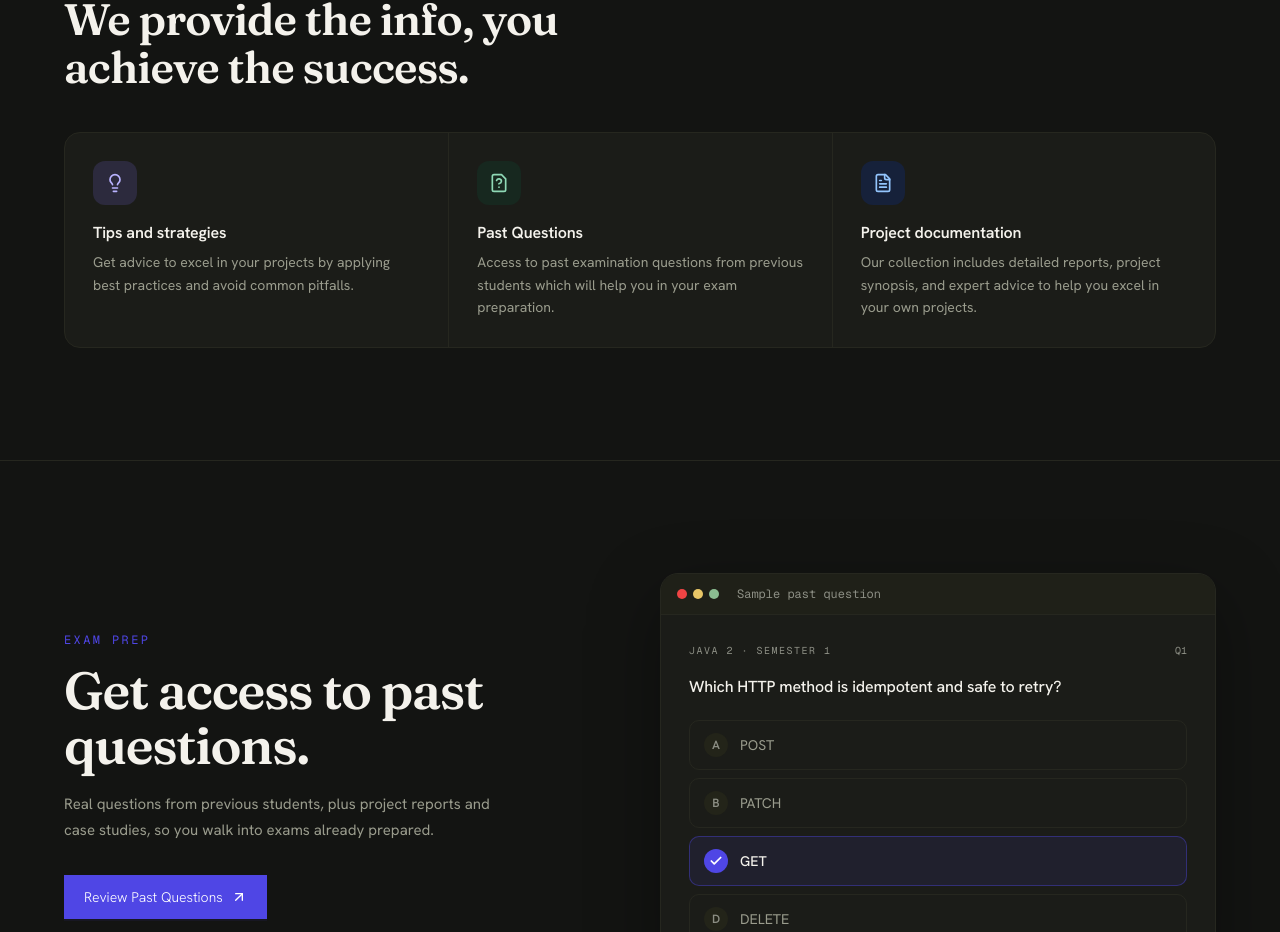
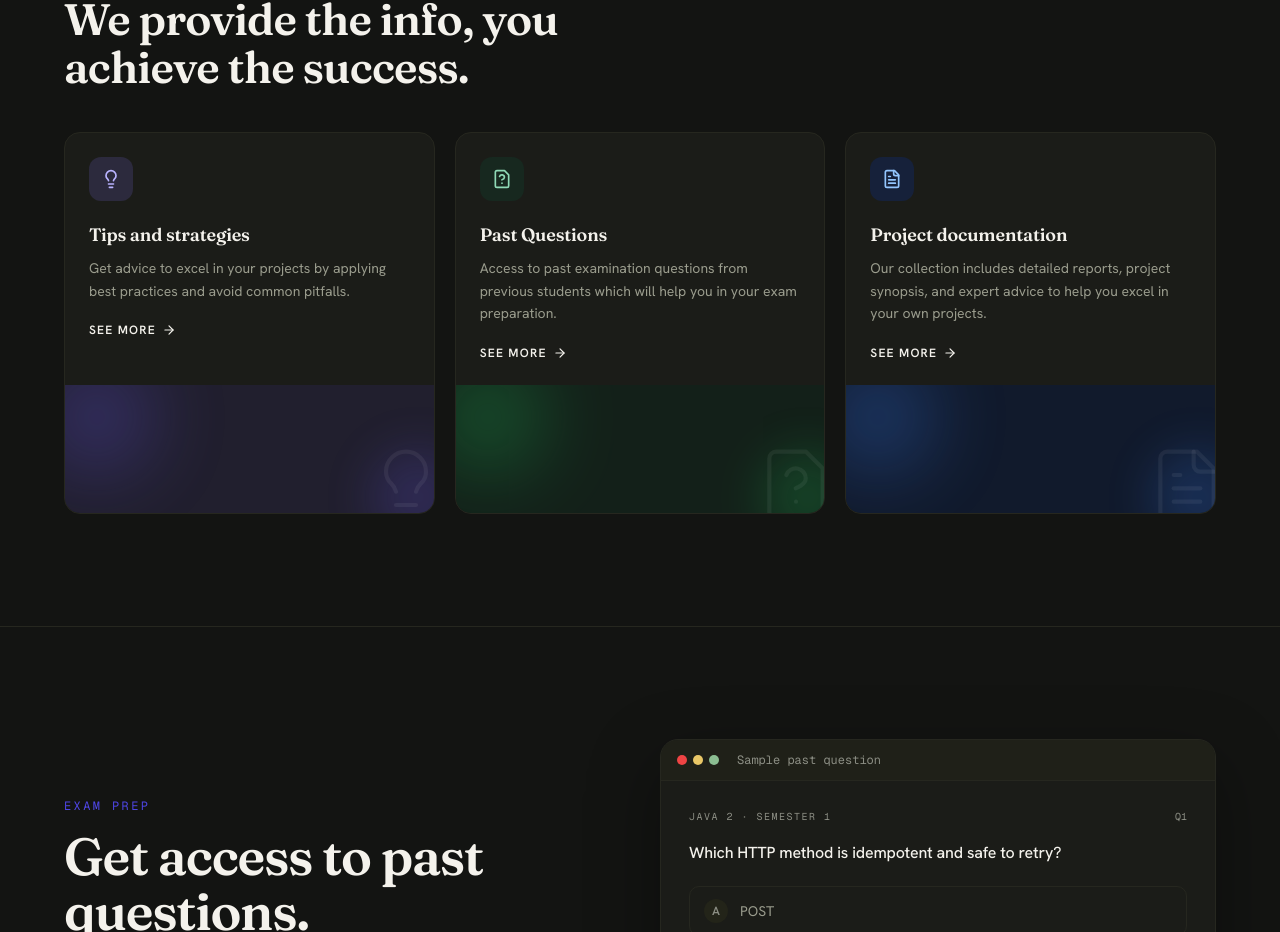
Before and after one commit to somkenemuscle/AppVarsity, a Next.js app: page / in a window 1280 px wide. Shown: the part 1168-2100 px from the top of the page. Built offline with nearby package versions, Linux system fonts and the light colour scheme; no server answers.

Commit message:
Redesign feature cards with icon bands and see-more links

```diff
--- a/components/shared/Services.tsx
+++ b/components/shared/Services.tsx
@@ -1,4 +1,5 @@
-import { Lightbulb, FileQuestion, FileText, LucideIcon } from "lucide-react"
+import Link from "next/link"
+import { Lightbulb, FileQuestion, FileText, LucideIcon, ArrowRight } from "lucide-react"
 import { features } from "@/constants/features"
 
 const icons: Record<string, LucideIcon> = {
@@ -7,10 +8,10 @@ const icons: Record<string, LucideIcon> = {
     "file-text": FileText,
 }
 
-const chipStyles = [
-    "bg-[#2c2a3d] text-[#b9b3ff]",
-    "bg-[#17281f] text-[#8fd9b6]",
-    "bg-[#16213a] text-[#93c5fd]",
+const cardStyles = [
+    { chip: "bg-[#2c2a3d] text-[#b9b3ff]", band: "bg-[#211f2e]", blob: "bg-[#6658e8]" },
+    { chip: "bg-[#17281f] text-[#8fd9b6]", band: "bg-[#132019]", blob: "bg-[#22c55e]" },
+    { chip: "bg-[#16213a] text-[#93c5fd]", band: "bg-[#111a2c]", blob: "bg-[#3b82f6]" },
 ]
 
 export default function Services() {
@@ -22,20 +23,34 @@ export default function Services() {
                     We provide the info, you achieve the success.
                 </h2>
 
-                <div className="mt-10 grid grid-cols-1 divide-y divide-[#26271f] rounded-2xl border border-[#26271f] bg-[#1b1c18] sm:grid-cols-3 sm:divide-x sm:divide-y-0">
+                <div className="mt-10 grid grid-cols-1 gap-5 sm:grid-cols-3">
                     {features.map((feature, index) => {
                         const Icon = icons[feature.icon] ?? Lightbulb
+                        const style = cardStyles[index % cardStyles.length]
                         return (
                             <div
                                 key={feature.name}
-                                className="group flex flex-col items-start gap-4 p-6 md:p-7"
+                                className="group flex flex-col overflow-hidden rounded-2xl border border-[#26271f] bg-[#1b1c18] transition-colors hover:border-[#3a3b32]"
                             >
-                                <div className={`flex h-11 w-11 shrink-0 items-center justify-center rounded-[12px] transition-transform duration-300 group-hover:-translate-y-0.5 ${chipStyles[index % chipStyles.length]}`}>
-                                    <Icon className="h-5 w-5" />
+                                <div className="flex flex-1 flex-col p-6">
+                                    <div className={`flex h-11 w-11 shrink-0 items-center justify-center rounded-[12px] ${style.chip}`}>
+                                        <Icon className="h-5 w-5" />
+                                    </div>
+                                    <h3 className="mt-5 font-display text-lg font-bold text-[#f4f2ec] tracking-[-0.01em]">{feature.name}</h3>
+                                    <p className="mt-2 text-[#9a9c8d] text-sm leading-relaxed">{feature.description}</p>
+                                    <Link
+                                        href={feature.href}
+                                        className="mt-5 inline-flex items-center gap-1.5 text-xs font-semibold uppercase tracking-[0.1em] text-[#f4f2ec] transition-colors hover:text-[#4f46e5]"
+                                    >
+                                        See more
+                                        <ArrowRight className="h-3.5 w-3.5 transition-transform duration-200 group-hover:translate-x-0.5" />
+                                    </Link>
                                 </div>
-                                <div>
-                                    <h3 className="font-semibold text-[#f4f2ec] mb-1.5 tracking-[-0.01em]">{feature.name}</h3>
-                                    <p className="text-[#9a9c8d] text-sm leading-relaxed">{feature.description}</p>
+
+                                <div className={`relative h-32 overflow-hidden ${style.band}`} aria-hidden="true">
+                                    <span className={`absolute -left-6 -top-6 h-28 w-28 rounded-full opacity-30 blur-2xl ${style.blob}`} />
+                                    <span className={`absolute -bottom-8 -right-8 h-24 w-24 rounded-full opacity-20 blur-xl ${style.blob}`} />
+                                    <Icon className="absolute -bottom-3 -right-3 h-20 w-20 text-white/[0.06]" strokeWidth={1.25} />
                                 </div>
                             </div>
                         )
--- a/constants/features.ts
+++ b/constants/features.ts
@@ -4,16 +4,19 @@ export const features = [
         name: 'Tips and strategies',
         description: 'Get advice to excel in your projects by applying best practices and avoid common pitfalls.',
         icon: 'lightbulb',
+        href: '/resources/projectguide/overview',
     },
     {
         name: 'Past Questions',
         description: 'Access to past examination questions from previous students which will help you in your exam preparation.',
         icon: 'file-question',
+        href: '/resources/examination/pastquestions',
     },
     {
         name: 'Project documentation',
         description:
             'Our collection includes detailed reports, project synopsis, and expert advice to help you excel in your own projects.',
         icon: 'file-text',
+        href: '/resources/projectguide/documentation',
     },
 ];
```
